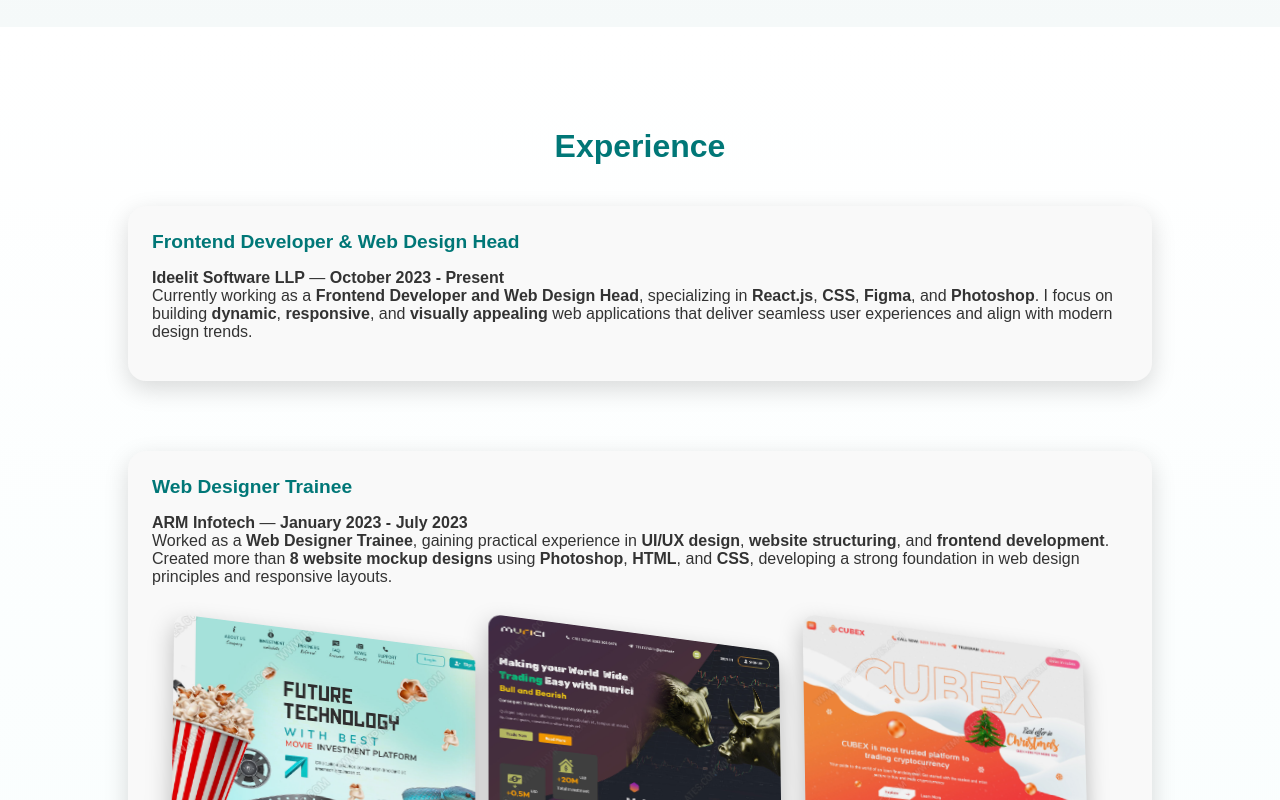
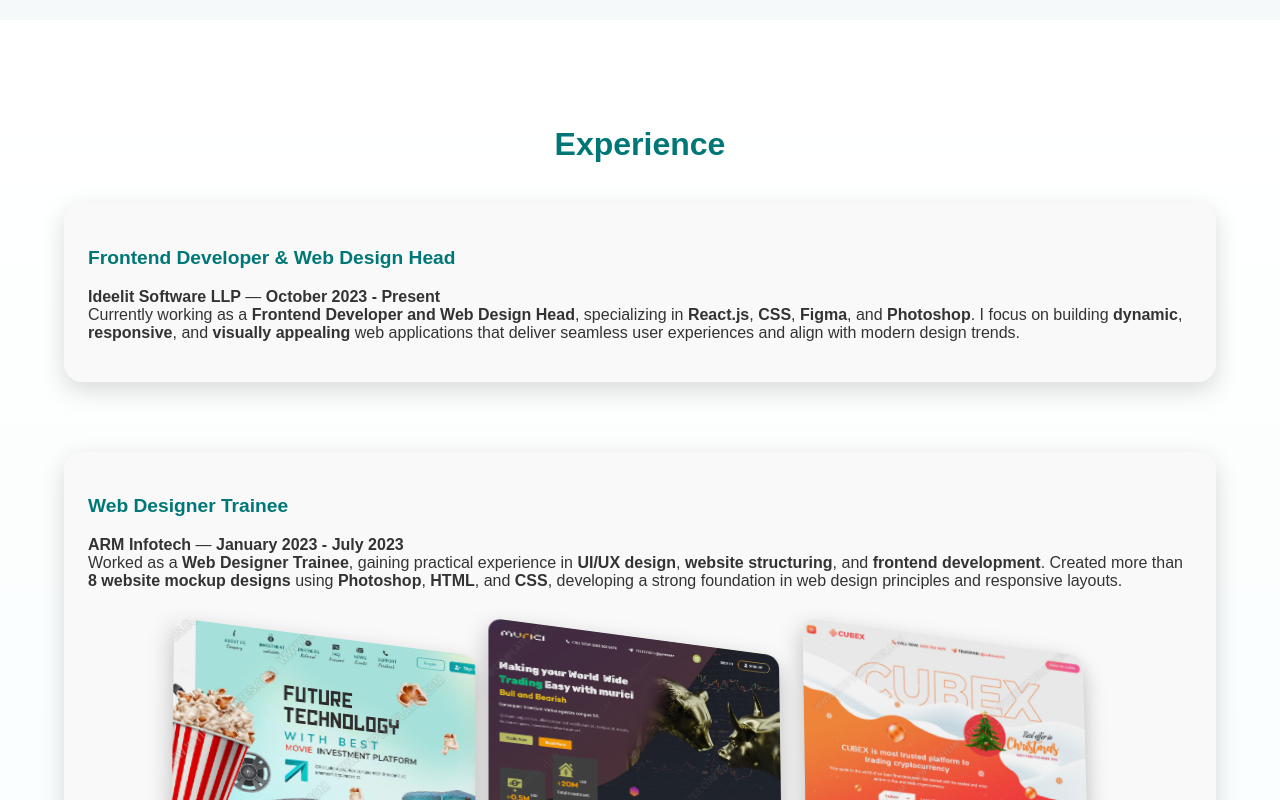
Before and after one commit to aravindanos/Aravind_profile, a React (Create React App) app: page / in a window 1280 px wide. Shown: the part 1660-2460 px from the top of the page. Built offline with nearby package versions, Linux system fonts and the light colour scheme.

Commit message:
add mobile view css style

```diff
--- a/src/App.css
+++ b/src/App.css
@@ -9,13 +9,10 @@ body {
 }
 
 section {
-  padding: 100px 10%;
+  padding: 80px 5%;
 }
 
-h1, h2, h3 {
-  margin: 0;
-  line-height: 1.2;
-}
+
 
 
 
@@ -575,7 +572,7 @@ h1, h2, h3 {
   display: grid;
   grid-template-columns: repeat(auto-fit, minmax(270px, 1fr));
   gap: 40px;
-  padding: 0 10%;
+  padding: 0 5%;
 }
 
 .project-card {
@@ -916,10 +913,24 @@ h1, h2, h3 {
 }
 
 @media only screen and (max-width: 480px ) {
+.hero-image-box {
+  max-width: 100%;
+  overflow: hidden;
+}
 
-
+body {
+  margin: 0;
+  scroll-behavior: smooth;
+  overflow-x: hidden !important;
+}
+.hero-inner {
+    gap: 0px !important;
+    z-index: 2;
+    width: 100%;
+    max-width: 380px;
+}
 .hero {
-  height: 65vh;
+  height: 60vh;
   display: flex;
   align-items: center;
   justify-content: center;
@@ -949,10 +960,12 @@ h1, h2, h3 {
     text-align: center;
 
 }
-
-.hero-image-box {
-  display: none;
-}
+.hero-image {
+       display: none;
+    }
+    .info-card {
+        display: none;
+    }
 
 .about-title {
     font-size: 2.6rem;
@@ -968,7 +981,7 @@ h1, h2, h3 {
     background: #ffffffb3;
     border-radius: 18px;
     padding: 25px 30px;
-    width: 280px;
+    width: 320px;
 }
 .about-card h4 {
     font-size: 1.3rem;
--- a/src/Header.css
+++ b/src/Header.css
@@ -166,7 +166,7 @@
 .floating-header {
     position: fixed;
     top: 40px;
-    left: 45%;
+    left: 50%;
 }
 .nav-center {
     display: flex;
--- a/src/components/Hero.js
+++ b/src/components/Hero.js
@@ -90,9 +90,6 @@ const Hero = () => {
              I am a highly motivated and results-driven Frontend Developer and Web Designer seeking a
 challenging opportunity to leverage my skills and experience in a dynamic tech environment.
             </p>
-            {/* <a href="#projects" className="hero-btn">
-              View My Work
-            </a>  */}
             <div className="button-top">
 <a class="cta" href="#projects">
   <span>View My Work</span>
```
